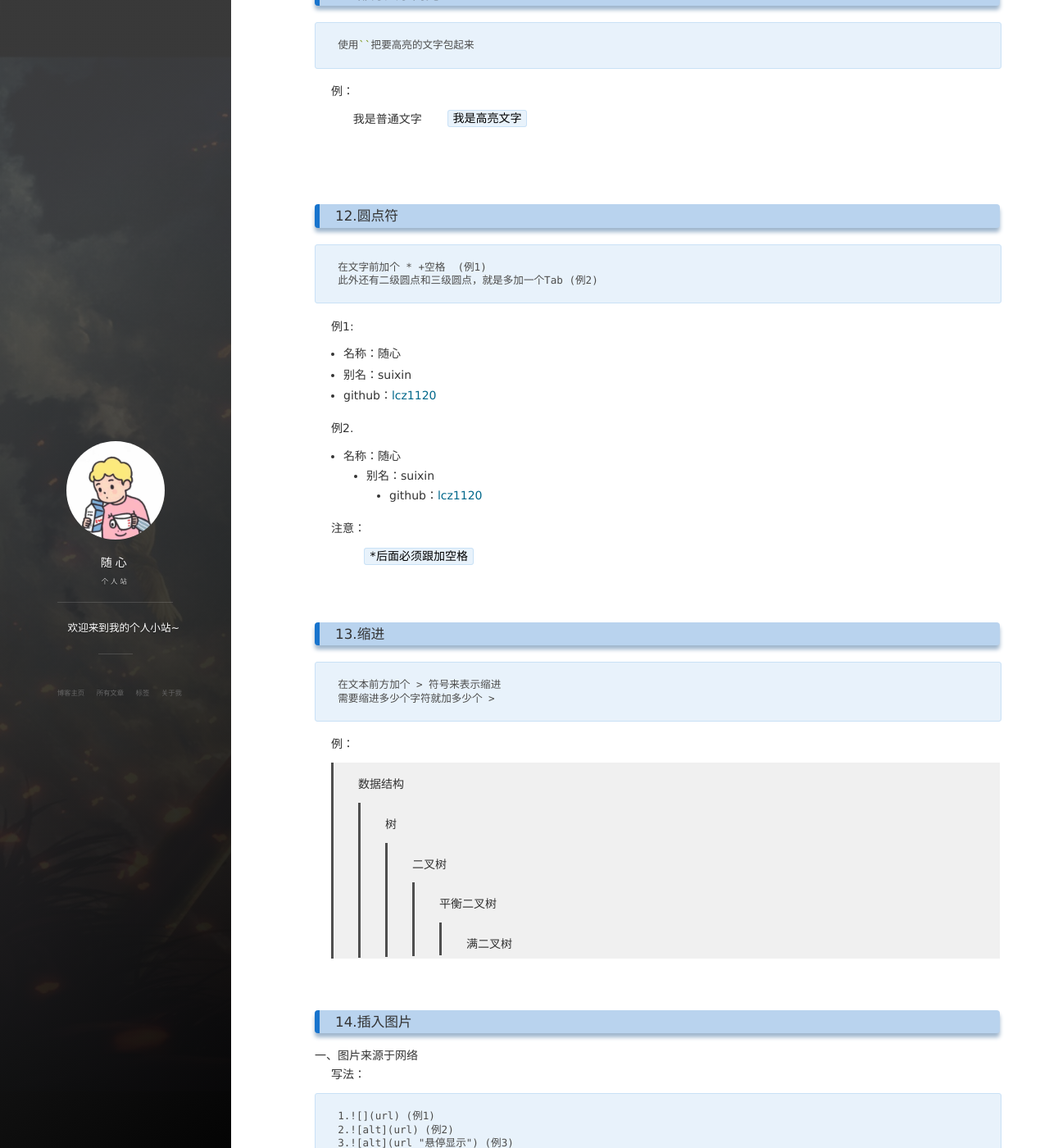
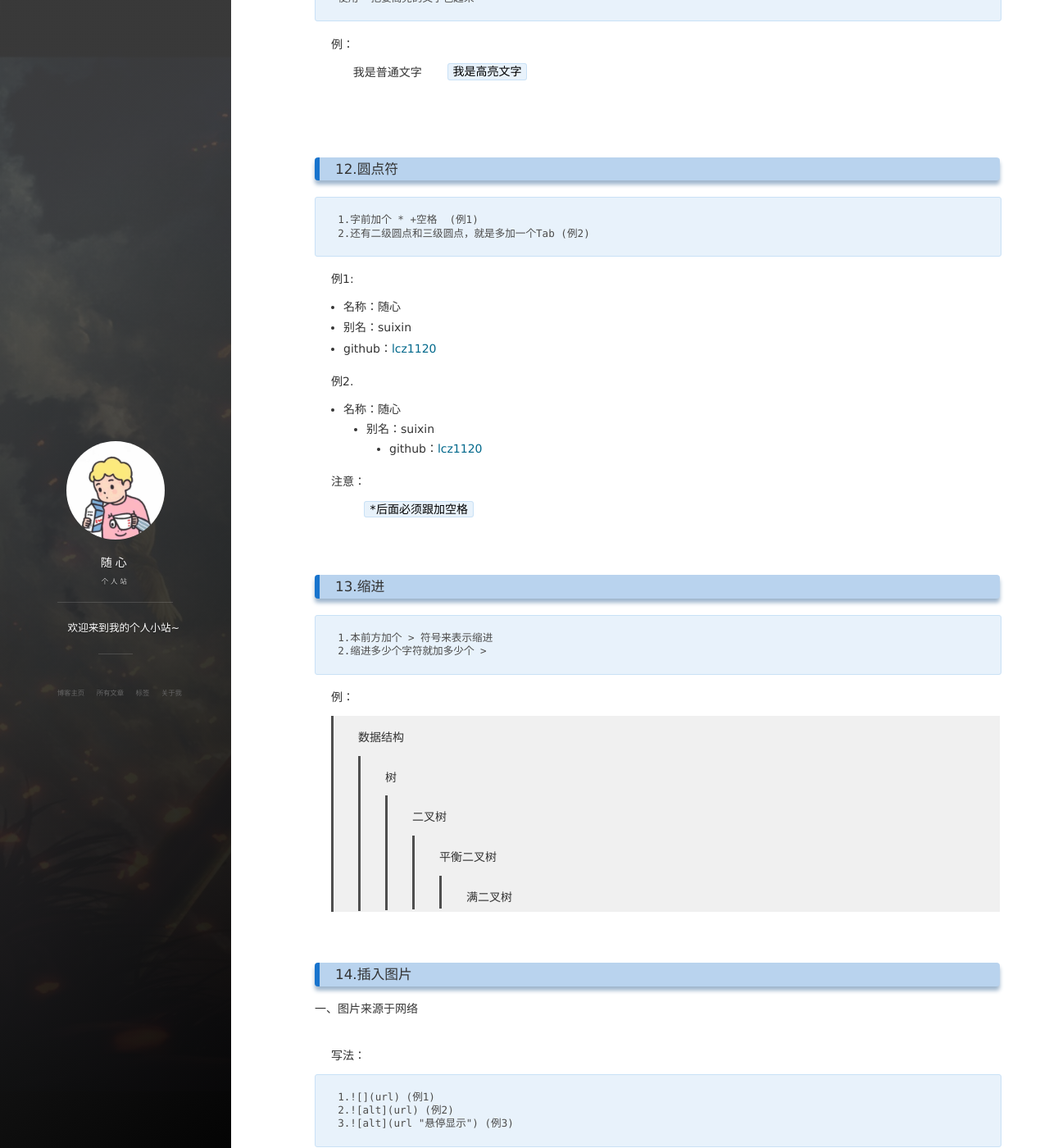
Before and after one commit to lcz1120/lcz1120.github.io, a Jekyll site: the page built from _posts/2017-10-16-README使用方法.md, in a window 1280 px wide and 1400 px high, scrolled down 3364 px. Shown: the whole window at 82% size. Built offline with Jekyll 4.4.1, drawn with Linux system fonts in a browser that asks for light colours; nearby versions of some CDN libraries; comment, search, counter and statistics services are not loaded.

Commit message:
README的使用方法

```diff
--- a/_posts/2017-10-16-README使用方法.md
+++ b/_posts/2017-10-16-README使用方法.md
@@ -74,9 +74,8 @@ tag: 博客
 
 ### 5.标题：
 
-    几个#表着几级标题
+    几个#代表着几级标题
 
-<br />
 
     # 一级标题
     ## 二级标题
@@ -113,7 +112,7 @@ tag: 博客
 ### 7.超链接
 
     直接输入链接的url,显示出来后会自动变成可链接形式
-<br />
+
 
 例：
 <br />
@@ -190,8 +189,8 @@ https://baidu.com
 
 ### 12.圆点符
 
-    在文字前加个 * +空格  (例1)
-    此外还有二级圆点和三级圆点，就是多加一个Tab (例2)
+    1.字前加个 * +空格  (例1)
+    2.还有二级圆点和三级圆点，就是多加一个Tab (例2)
 
 例1:
 
@@ -215,8 +214,8 @@ https://baidu.com
 
 ### 13.缩进
 
-    在文本前方加个 > 符号来表示缩进
-    需要缩进多少个字符就加多少个 >
+    1.本前方加个 > 符号来表示缩进
+    2.缩进多少个字符就加多少个 >
 
 例：
 > 数据结构
@@ -231,6 +230,8 @@ https://baidu.com
 ### 14.插入图片
 
 ###### 一、图片来源于网络
+
+<br />
 
 写法：
 
@@ -270,6 +271,7 @@ https://baidu.com
 
 
 ###### 二、图片来源于github
+<br />
 
     与插入图片的用法是一致的，唯一不同的就是url的写法不同 (例1)
 
```
